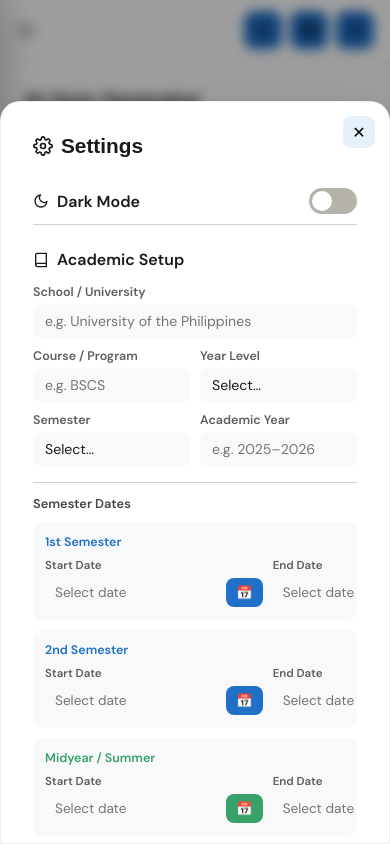
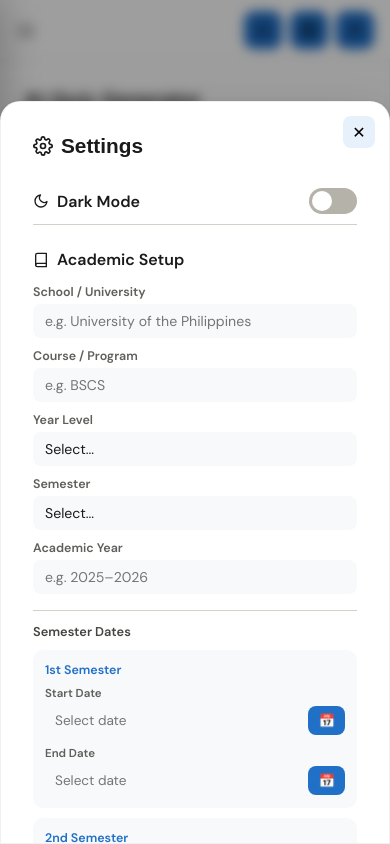
Before and after one commit to ldnr-07/CampusMate, a website: page src/quiz.html in a window 390 px wide. Both pictures are taken after a click on the button 309 px from the left and 29 px from the top of the page. Drawn offline with nearby package versions, Linux system fonts and the light colour scheme.

Commit message:
UI MOBILE FIX: FINAL CONFIG

```diff
--- a/src/css/responsive.css
+++ b/src/css/responsive.css
@@ -40,6 +40,11 @@
   .profile-card { padding: 24px; border-radius: 0; box-shadow: none; }
 }
 
+@media (max-width: 540px) {
+  .settings-date-row { flex-wrap: wrap !important; }
+  .settings-date-col { min-width: 100% !important; }
+}
+
 @media (max-width: 480px) {
   .classes-grid { grid-template-columns: 1fr; }
   .classes-filters { width: 100%; }
--- a/src/js/ui.js
+++ b/src/js/ui.js
@@ -125,12 +125,12 @@ async function showSettings(prefillAcad) {
             <label style="font-size:0.78rem;font-weight:600;color:var(--text-muted);">School / University</label>
             <input id="acad-school" type="text" value="${escapeHtml(acad.school||'')}" placeholder="e.g. University of the Philippines" style="padding:8px 12px;border-radius:8px;border:1px solid var(--border);font-size:0.88rem;background:var(--bg-input);color:var(--text-primary);" />
           </div>
-          <div style="display:flex;gap:10px;">
-            <div style="display:flex;flex-direction:column;gap:4px;flex:1;">
+          <div class="settings-date-row" style="display:flex;gap:10px;">
+            <div class="settings-date-col" style="display:flex;flex-direction:column;gap:4px;flex:1;">
               <label style="font-size:0.78rem;font-weight:600;color:var(--text-muted);">Course / Program</label>
               <input id="acad-course" type="text" value="${escapeHtml(acad.course||'')}" placeholder="e.g. BSCS" style="padding:8px 12px;border-radius:8px;border:1px solid var(--border);font-size:0.88rem;background:var(--bg-input);color:var(--text-primary);width:100%;box-sizing:border-box;" />
             </div>
-            <div style="display:flex;flex-direction:column;gap:4px;flex:1;">
+            <div class="settings-date-col" style="display:flex;flex-direction:column;gap:4px;flex:1;">
               <label style="font-size:0.78rem;font-weight:600;color:var(--text-muted);">Year Level</label>
               <select id="acad-year" style="padding:8px 12px;border-radius:8px;border:1px solid var(--border);font-size:0.88rem;background:var(--bg-input);color:var(--text-primary);">
                 <option value="">Select...</option>
@@ -138,15 +138,15 @@ async function showSettings(prefillAcad) {
               </select>
             </div>
           </div>
-          <div style="display:flex;gap:10px;">
-            <div style="display:flex;flex-direction:column;gap:4px;flex:1;">
+          <div class="settings-date-row" style="display:flex;gap:10px;">
+            <div class="settings-date-col" style="display:flex;flex-direction:column;gap:4px;flex:1;">
               <label style="font-size:0.78rem;font-weight:600;color:var(--text-muted);">Semester</label>
               <select id="acad-semester" onchange="onSemesterFilterChange()" style="padding:8px 12px;border-radius:8px;border:1px solid var(--border);font-size:0.88rem;background:var(--bg-input);color:var(--text-primary);">
                 <option value="">Select...</option>
                 ${['1st Semester','2nd Semester','Summer','Midyear'].map(s=>`<option value="${s}" ${acad.semester===s?'selected':''}>${s}</option>`).join('')}
               </select>
             </div>
-            <div style="display:flex;flex-direction:column;gap:4px;flex:1;">
+            <div class="settings-date-col" style="display:flex;flex-direction:column;gap:4px;flex:1;">
               <label style="font-size:0.78rem;font-weight:600;color:var(--text-muted);">Academic Year</label>
               <input id="acad-year-input" type="text" value="${escapeHtml(acad.academic_year||'')}" placeholder="e.g. 2025–2026" style="padding:8px 12px;border-radius:8px;border:1px solid var(--border);font-size:0.88rem;background:var(--bg-input);color:var(--text-primary);width:100%;box-sizing:border-box;" />
             </div>
@@ -156,15 +156,15 @@ async function showSettings(prefillAcad) {
 
             <div id="sem-block-1" style="background:var(--bg-input);border-radius:10px;padding:12px;display:flex;flex-direction:column;gap:8px;">
               <div style="font-size:0.78rem;font-weight:700;color:var(--blue);">1st Semester</div>
-              <div style="display:flex;gap:10px;">
-                <div style="display:flex;flex-direction:column;gap:4px;flex:1;">
+              <div class="settings-date-row" style="display:flex;gap:10px;">
+                <div class="settings-date-col" style="display:flex;flex-direction:column;gap:4px;flex:1;">
                   <label style="font-size:0.72rem;font-weight:600;color:var(--text-muted);">Start Date</label>
                   <div style="display:flex;gap:6px;align-items:center;">
                     <input type="text" id="sem1-start-dp" value="${acad.sem1_start||''}" placeholder="Select date" readonly style="flex:1;cursor:pointer;padding:7px 10px;border-radius:8px;border:1px solid var(--border);font-size:0.85rem;background:var(--bg-card);color:var(--text-primary);" onclick="openDatePicker('sem1-start-dp','1st Sem Start','settings')" />
                     <button type="button" onclick="openDatePicker('sem1-start-dp','1st Sem Start','settings')" style="background:var(--blue);color:white;border:none;padding:7px 10px;border-radius:8px;cursor:pointer;flex-shrink:0;">📅</button>
                   </div>
                 </div>
-                <div style="display:flex;flex-direction:column;gap:4px;flex:1;">
+                <div class="settings-date-col" style="display:flex;flex-direction:column;gap:4px;flex:1;">
                   <label style="font-size:0.72rem;font-weight:600;color:var(--text-muted);">End Date</label>
                   <div style="display:flex;gap:6px;align-items:center;">
                     <input type="text" id="sem1-end-dp" value="${acad.sem1_end||''}" placeholder="Select date" readonly style="flex:1;cursor:pointer;padding:7px 10px;border-radius:8px;border:1px solid var(--border);font-size:0.85rem;background:var(--bg-card);color:var(--text-primary);" onclick="openDatePicker('sem1-end-dp','1st Sem End','settings')" />
@@ -176,15 +176,15 @@ async function showSettings(prefillAcad) {
 
             <div id="sem-block-2" style="background:var(--bg-input);border-radius:10px;padding:12px;display:flex;flex-direction:column;gap:8px;">
               <div style="font-size:0.78rem;font-weight:700;color:var(--blue);">2nd Semester</div>
-              <div style="display:flex;gap:10px;">
-                <div style="display:flex;flex-direction:column;gap:4px;flex:1;">
+              <div class="settings-date-row" style="display:flex;gap:10px;">
+                <div class="settings-date-col" style="display:flex;flex-direction:column;gap:4px;flex:1;">
                   <label style="font-size:0.72rem;font-weight:600;color:var(--text-muted);">Start Date</label>
                   <div style="display:flex;gap:6px;align-items:center;">
                     <input type="text" id="sem2-start-dp" value="${acad.sem2_start||''}" placeholder="Select date" readonly style="flex:1;cursor:pointer;padding:7px 10px;border-radius:8px;border:1px solid var(--border);font-size:0.85rem;background:var(--bg-card);color:var(--text-primary);" onclick="openDatePicker('sem2-start-dp','2nd Sem Start','settings')" />
                     <button type="button" onclick="openDatePicker('sem2-start-dp','2nd Sem Start','settings')" style="background:var(--blue);color:white;border:none;padding:7px 10px;border-radius:8px;cursor:pointer;flex-shrink:0;">📅</button>
                   </div>
                 </div>
-                <div style="display:flex;flex-direction:column;gap:4px;flex:1;">
+                <div class="settings-date-col" style="display:flex;flex-direction:column;gap:4px;flex:1;">
                   <label style="font-size:0.72rem;font-weight:600;color:var(--text-muted);">End Date</label>
                   <div style="display:flex;gap:6px;align-items:center;">
                     <input type="text" id="sem2-end-dp" value="${acad.sem2_end||''}" placeholder="Select date" readonly style="flex:1;cursor:pointer;padding:7px 10px;border-radius:8px;border:1px solid var(--border);font-size:0.85rem;background:var(--bg-card);color:var(--text-primary);" onclick="openDatePicker('sem2-end-dp','2nd Sem End','settings')" />
@@ -196,15 +196,15 @@ async function showSettings(prefillAcad) {
 
             <div id="sem-block-mid" style="background:var(--bg-input);border-radius:10px;padding:12px;display:flex;flex-direction:column;gap:8px;">
               <div style="font-size:0.78rem;font-weight:700;color:#38a169;">Midyear / Summer</div>
-              <div style="display:flex;gap:10px;">
-                <div style="display:flex;flex-direction:column;gap:4px;flex:1;">
+              <div class="settings-date-row" style="display:flex;gap:10px;">
+                <div class="settings-date-col" style="display:flex;flex-direction:column;gap:4px;flex:1;">
                   <label style="font-size:0.72rem;font-weight:600;color:var(--text-muted);">Start Date</label>
                   <div style="display:flex;gap:6px;align-items:center;">
                     <input type="text" id="midyear-start-dp" value="${acad.midyear_start||''}" placeholder="Select date" readonly style="flex:1;cursor:pointer;padding:7px 10px;border-radius:8px;border:1px solid var(--border);font-size:0.85rem;background:var(--bg-card);color:var(--text-primary);" onclick="openDatePicker('midyear-start-dp','Midyear Start','settings')" />
                     <button type="button" onclick="openDatePicker('midyear-start-dp','Midyear Start','settings')" style="background:#38a169;color:white;border:none;padding:7px 10px;border-radius:8px;cursor:pointer;flex-shrink:0;">📅</button>
                   </div>
                 </div>
-                <div style="display:flex;flex-direction:column;gap:4px;flex:1;">
+                <div class="settings-date-col" style="display:flex;flex-direction:column;gap:4px;flex:1;">
                   <label style="font-size:0.72rem;font-weight:600;color:var(--text-muted);">End Date</label>
                   <div style="display:flex;gap:6px;align-items:center;">
                     <input type="text" id="midyear-end-dp" value="${acad.midyear_end||''}" placeholder="Select date" readonly style="flex:1;cursor:pointer;padding:7px 10px;border-radius:8px;border:1px solid var(--border);font-size:0.85rem;background:var(--bg-card);color:var(--text-primary);" onclick="openDatePicker('midyear-end-dp','Midyear End','settings')" />
```
